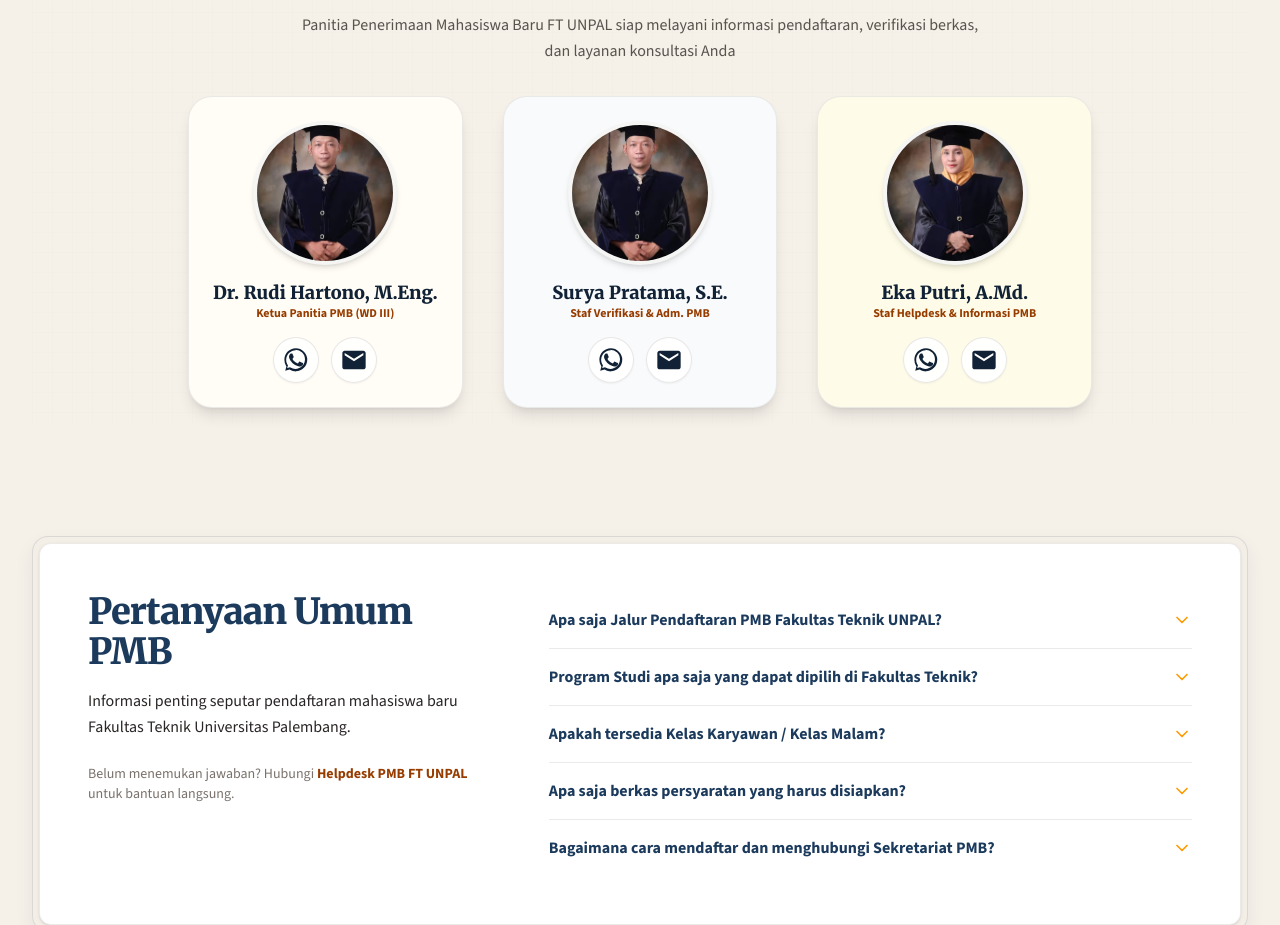
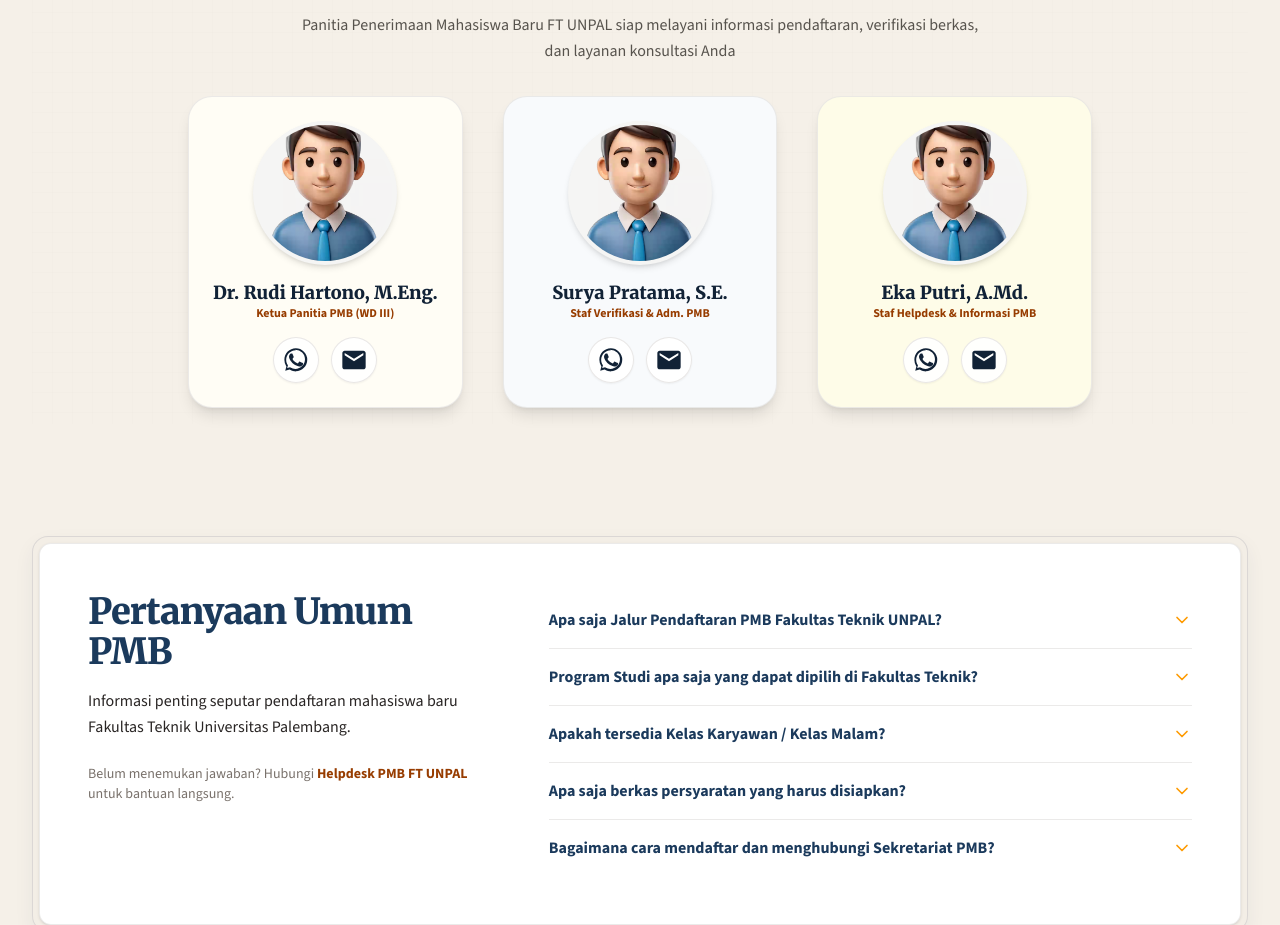
Before and after one commit to Rianpedia-dev/ft-unpal, a Next.js app: page /pmb in a window 1280 px wide. Shown: the part 2562-3487 px from the top of the page. Built offline with nearby package versions, Linux system fonts and the light colour scheme.

Commit message:
update data2

```diff
--- a/src/data/pmb.ts
+++ b/src/data/pmb.ts
@@ -194,21 +194,21 @@
   {
     name: "Dr. Rudi Hartono, M.Eng.",
     designation: "Ketua Panitia PMB (WD III)",
-    imageSrc: "/upload/image-civitas/R. Ahmad Yani, S.T., M.T.avif",
+    imageSrc: "/upload/image-civitas/43.avif",
     phone: timPMB.hotline,
     email: timPMB.email,
   },
   {
     name: "Surya Pratama, S.E.",
     designation: "Staf Verifikasi & Adm. PMB",
-    imageSrc: "/upload/image-civitas/R. Ahmad Yani, S.T., M.T.avif",
+    imageSrc: "/upload/image-civitas/43.avif",
     phone: timPMB.hotline,
     email: timPMB.email,
   },
   {
     name: "Eka Putri, A.Md.",
     designation: "Staf Helpdesk & Informasi PMB",
-    imageSrc: "/upload/image-civitas/Rita Anggrainy, S.T., M.T..avif",
+    imageSrc: "/upload/image-civitas/43.avif",
     phone: timPMB.hotline,
     email: timPMB.email,
   },
```
Also changed, not shown: public/upload/image-civitas/43.avif (added).
